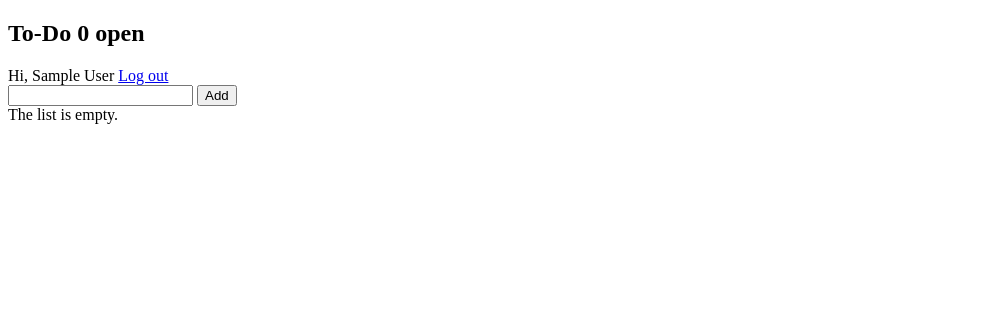
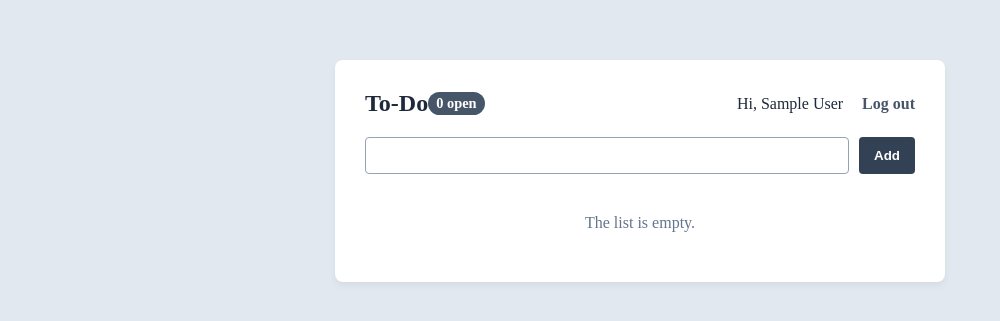
Before and after one commit to Takla-Hany/db-lab2-takla_hany_shaker, a Flask app: page / in a window 1280 px wide. Shown: the top 321 px of the page, without its empty margins (0-1000 px from the left). Run offline with Flask 3, Linux system fonts and the light colour scheme; the visitor is signed in with stand-in values (Sample User, id 1); data that the repository does not hold is empty.

Commit message:
CSS file added and HTML files are edited

```diff
--- /dev/null
+++ b/static/css/style.css
@@ -0,0 +1,159 @@
+body {
+    background-color: #e2e8f0;
+    color: #1e293b;
+    display: flex;
+    justify-content: center;
+    padding-top: 60px;
+    margin: 0;
+}
+
+
+.container {
+    background: #ffffff;
+    padding: 30px;
+    border-radius: 8px;
+    box-shadow: 0 4px 6px rgba(0, 0, 0, 0.05);
+    width: 100%;
+    max-width: 550px;
+}
+
+
+h2 {
+    margin-top: 0;
+    border-bottom: 2px solid #cbd5e1;
+    padding-bottom: 15px;
+    display: flex;
+    justify-content: space-between;
+    align-items: center;
+}
+
+
+a {
+    color: #475569;
+    text-decoration: none;
+    font-weight: 600;
+}
+
+a:hover {
+    color: #0f172a;
+    text-decoration: underline;
+}
+
+
+.form-group {
+    margin-bottom: 15px;
+}
+
+label {
+    display: block;
+    margin-bottom: 5px;
+    font-size: 0.9em;
+    font-weight: 600;
+}
+
+input[type="text"],
+input[type="email"],
+input[type="password"] {
+    width: 100%;
+    padding: 10px;
+    border: 1px solid #94a3b8;
+    border-radius: 4px;
+    outline: none;
+    transition: border-color 0.2s;
+}
+
+input[type="text"]:focus,
+input[type="email"]:focus,
+input[type="password"]:focus {
+    border-color: #475569;
+}
+
+
+button {
+    background-color: #334155;
+    color: white;
+    border: none;
+    padding: 10px 15px;
+    border-radius: 4px;
+    cursor: pointer;
+    font-weight: bold;
+    transition: background-color 0.2s;
+    width: 100%;
+}
+
+button:hover {
+    background-color: #0f172a;
+}
+
+
+.todo-header {
+    display: flex;
+    justify-content: space-between;
+    align-items: center;
+    margin-bottom: 20px;
+}
+
+ul {
+    list-style-type: none;
+    padding: 0;
+    margin: 0;
+}
+
+li {
+    display: flex;
+    align-items: center;
+    gap: 15px;
+    padding: 15px 0;
+    border-bottom: 1px solid #e2e8f0;
+}
+
+.todo-form-group {
+    display: flex;
+    flex-grow: 1;
+    gap: 10px;
+}
+
+.todo-form-group input[type="text"] {
+    margin: 0;
+}
+
+.todo-form-group button {
+    width: auto;
+}
+
+.btn-delete {
+    background-color: #991b1b;
+    width: auto;
+}
+
+.btn-delete:hover {
+    background-color: #7f1d1d;
+}
+
+.done-text {
+    text-decoration: line-through;
+    color: #94a3b8;
+}
+
+.badge {
+    background-color: #475569;
+    color: white;
+    padding: 3px 8px;
+    border-radius: 12px;
+    font-size: 0.6em;
+    vertical-align: middle;
+}
+
+
+.error-box {
+    background-color: #fee2e2;
+    color: #991b1b;
+    padding: 10px;
+    border-radius: 4px;
+    margin-bottom: 20px;
+    border: 1px solid #f87171;
+}
+
+.d-none {
+    display: none !important;
+}
--- a/templates/base.html
+++ b/templates/base.html
@@ -2,11 +2,14 @@
 <html lang="en">
 
 <head>
+    <meta charset="UTF-8">
+    <meta name="viewport" content="width=device-width, initial-scale=1.0">
     <title>To-Do App</title>
+    <link rel="stylesheet" href="{{ url_for('static', filename='css/style.css') }}">
 </head>
 
 <body>
-    <div>
+    <div class="container">
         {% block content %}{% endblock %}
     </div>
 </body>
--- a/templates/index.html
+++ b/templates/index.html
@@ -2,65 +2,57 @@
 
 {% block content %}
 
-<div>
-
-    <h2>To-Do <span>{{ open_count }} open</span></h2>
+<div class="todo-header">
+    <h2 style="border: none; margin: 0; padding: 0;">
+        To-Do <span class="badge">{{ open_count }} open</span>
+    </h2>
     <div>
-        <span>Hi, {{ user_name }}</span>
+        <span style="margin-right: 15px;">Hi, {{ user_name }}</span>
         <a href="/logout">Log out</a>
     </div>
 </div>
 
-
 {% if error %}
-<div>{{ error }}</div>
+<div class="error-box">{{ error }}</div>
 {% endif %}
 
-<div id="js-error"></div>
+<div id="js-error" class="error-box d-none"></div>
 
-
-<form method="POST" action="/add" id="addForm">
-    <input type="text" name="title" id="addTitle">
-    <button type="submit">Add</button>
+<form method="POST" action="/add" id="addForm" style="display: flex; gap: 10px; margin-bottom: 20px;">
+    <input type="text" name="title" id="addTitle" style="margin: 0; flex-grow: 1;">
+    <button type="submit" style="width: auto;">Add</button>
 </form>
-
 
 {% if todos %}
 <ul>
     {% for todo in todos %}
     <li>
-
-
-        <form method="POST" action="/toggle/{{ todo.todo_id }}">
+        <form method="POST" action="/toggle/{{ todo.todo_id }}" style="margin: 0;">
             <input type="hidden" name="is_done" value="{{ 0 if todo.is_done else 1 }}">
             <input type="checkbox" onchange="this.form.submit()" {% if todo.is_done %}checked{% endif %}>
         </form>
 
 
-        <form method="POST" action="/edit/{{ todo.todo_id }}">
-            <input type="text" name="title" value="{{ todo.title }}">
+        <form method="POST" action="/edit/{{ todo.todo_id }}" class="todo-form-group edit-form" style="margin: 0;">
+            <input type="text" name="title" value="{{ todo.title }}" class="{% if todo.is_done %}done-text{% endif %}">
             <button type="submit">Save</button>
         </form>
 
 
-        <form method="POST" action="/delete/{{ todo.todo_id }}" onsubmit="return confirm('Are you sure?');">
-            <button type="submit">Delete</button>
+        <form method="POST" action="/delete/{{ todo.todo_id }}" onsubmit="return confirm('Are you sure?');"
+            style="margin: 0;">
+            <button type="submit" class="btn-delete">Delete</button>
         </form>
-
     </li>
     {% endfor %}
 </ul>
 {% else %}
-
-<div>
+<div style="text-align: center; color: #64748b; padding: 20px;">
     The list is empty.
 </div>
-
 {% endif %}
 
-
 <script>
-
     document.getElementById('addForm').addEventListener('submit', function (e) {
         let title = document.getElementById('addTitle').value.trim();
         let errorBox = document.getElementById('js-error');
@@ -91,6 +83,5 @@
             }
         });
     });
-
 </script>
 {% endblock %}
```
Also changed, not shown: templates/login.html (+5 -15 lines), templates/register.html (+7 -13 lines).
